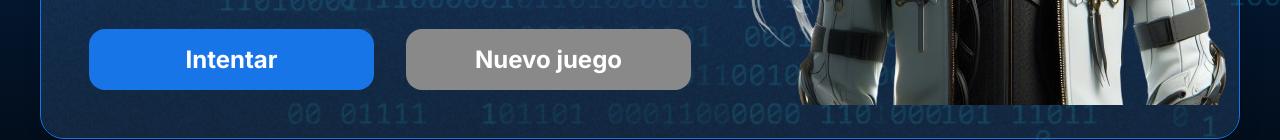
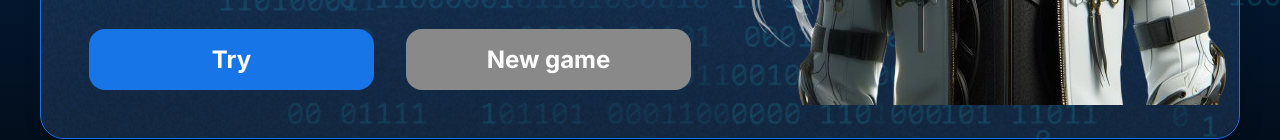
Before and after one commit to GVL0001/secret-game-ONE, a plain HTML site: page index.html in a window 1280 px wide. Shown: the part 561-701 px from the top of the page. Drawn offline with Linux system fonts and the light colour scheme.

Commit message:
Update index.html

```diff
--- a/index.html
+++ b/index.html
@@ -23,8 +23,8 @@
                 </div>
                 <input type="number" id="userValue" min="1" max="10" class="container__input">
                 <div class="chute container__botones">
-                    <button onclick="checkAttempt();" class="container__boton">Intentar</button>
-                    <button onclick="resetGame();" class="container__boton" id="restart" disabled>Nuevo juego</button>
+                    <button onclick="checkAttempt();" class="container__boton">Try</button>
+                    <button onclick="resetGame();" class="container__boton" id="restart" disabled>New game</button>
                 </div>
             </div>
             <img src="./img/ia.png" alt="Una persona mirando a la izquierda" class="container__imagen-persona" />
```
